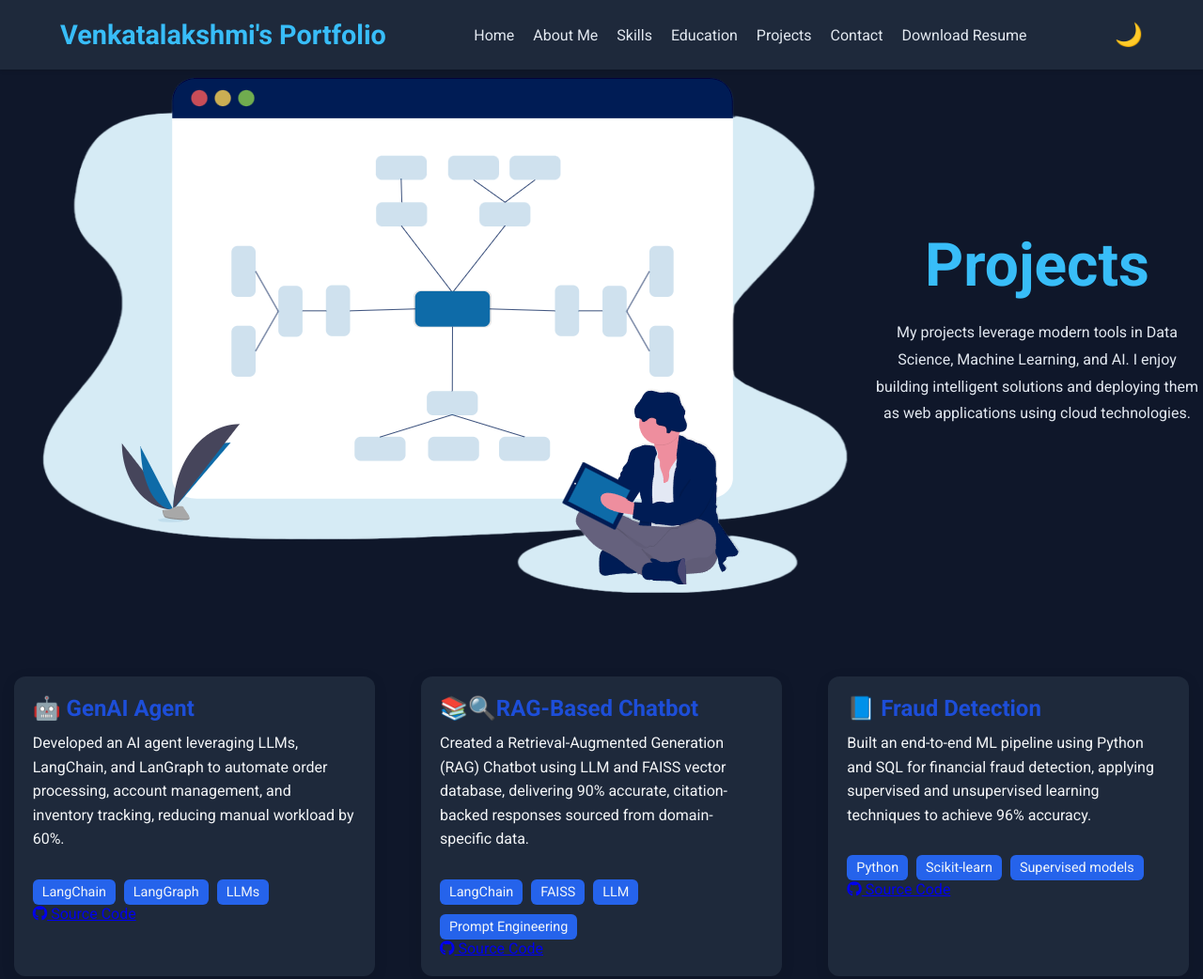
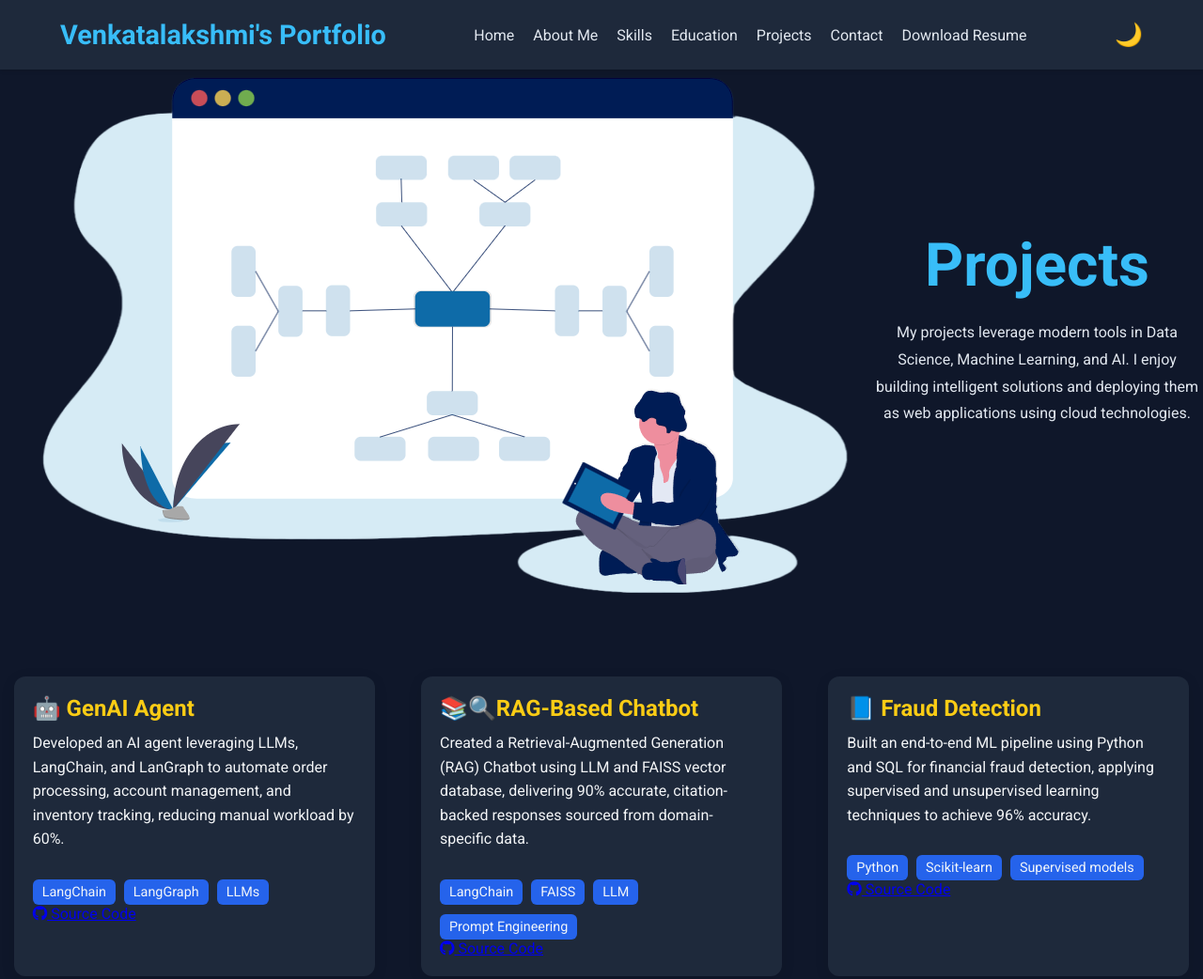
Before and after one commit to Venkatalakshmikottapalli/About-me, a plain HTML site: page project.html in a window 1280 px wide. Shown: the top 1042 px of the page at 94% size. Drawn offline with nearby package versions, Linux system fonts and the light colour scheme.

Commit message:
Changed the Color

```diff
--- a/more_pg_style.css
+++ b/more_pg_style.css
@@ -178,7 +178,7 @@ header .actions {
 }
 
 .project-card h3 {
-  color: #1d4ed8;
+  color: #facc15;
   font-size: 1.5rem;
   margin-bottom: 10px;
 }
```
Also changed, not shown: project.html (+1 -0 lines), styles.css (+6 -5 lines).
